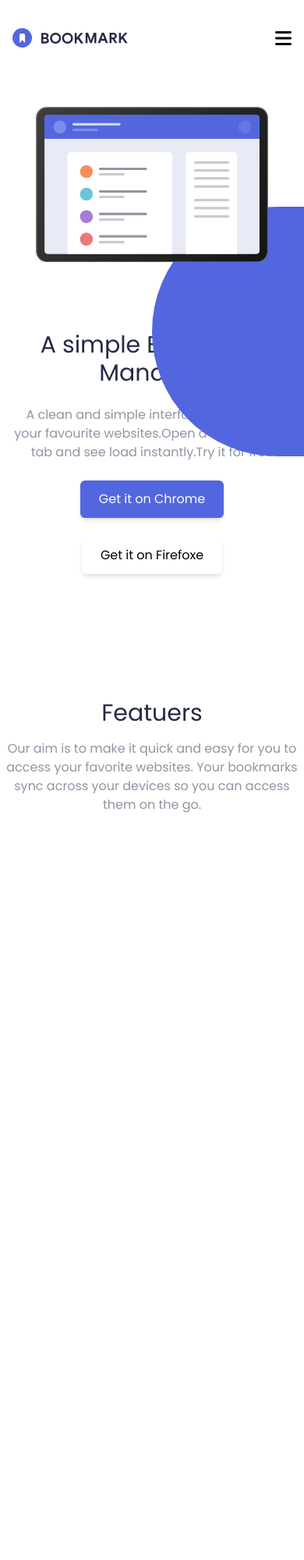
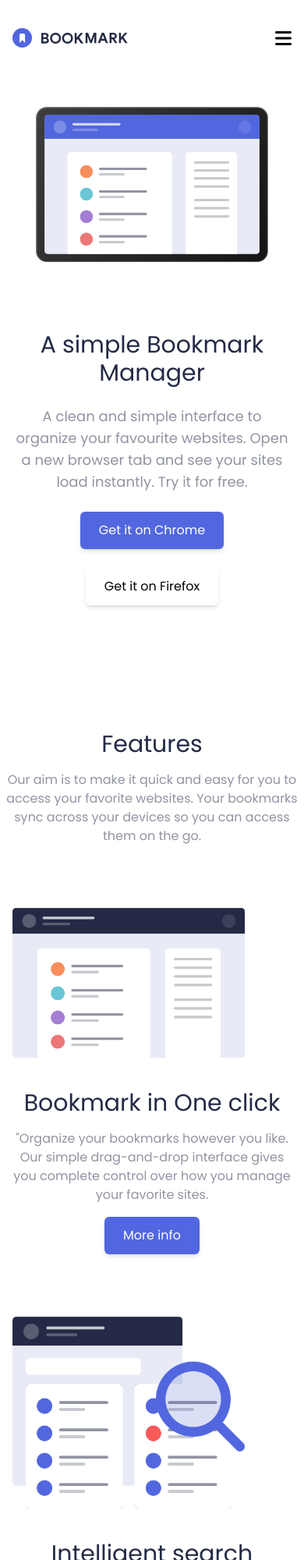
Before and after one commit to brainiac1010/Bookmark-landing-page, a website: page public/index.html in a window 390 px wide. Shown: the top 2000 px of the page at 78% size. Before the commit the page ends 1124 px from the top, so only its background shows below. Drawn offline with Linux system fonts and the light colour scheme.

Commit message:
features2 add

```diff
--- a/public/index.html
+++ b/public/index.html
@@ -15,65 +15,106 @@
     <!-- Header -->
     <header>
         <nav class="container flex items-center py-4 mt-4 sm:mt-12">
-            <div class="py-1"> <img src="./imgs/logo-bookmark.svg" alt=""></div>
+            <div class="py-1"><img src="./imgs/logo-bookmark.svg" alt=""></div>
             <ul class="hidden sm:flex flex-1 justify-end items-center gap-12 text-bookmark-blue uppercase text-xs">
-                <li class="cursor-pointer">Featuers</li>
+                <li class="cursor-pointer">Features</li>
                 <li class="cursor-pointer">Pricing</li>
                 <li class="cursor-pointer">Contact</li>
                 <button type="button" class="bg-bookmark-red text-white rounded-md px-7 py-3 uppercase">Login</button>
             </ul>
             <div class="flex sm:hidden flex-1 justify-end">
-                <i class=" text-2xl fas fa-bars"></i>
+                <i class="text-2xl fas fa-bars"></i>
             </div>
         </nav>
     </header>
 
-
-    <!--Hero-->
+    <!-- Hero -->
     <section class="relative">
         <div class="container flex flex-col-reverse lg:flex-row items-center gap-12 mt-14 lg:mt-28">
-            <!-- content -->
+            <!-- Content -->
             <div class="flex flex-1 flex-col items-center lg:items-start">
                 <h2 class="text-bookmark-blue text-3xl md:text-4 lg:text-5xl text-center lg:text-left mb-6">
-
-                    A simple Bookmark Manager</h2>
-                <p class="text-bookmark-grey tex-lg text-center lg:text-left mb-6"> A clean and simple interface to
-                    organize your favourite websites.Open a new browser tab and see load instantly.Try it for free</p>
+                    A simple Bookmark Manager
+                </h2>
+                <p class="text-bookmark-grey text-lg text-center lg:text-left mb-6">A clean and simple interface to
+                    organize your favourite websites. Open a new browser tab and see your sites load instantly. Try it
+                    for free.</p>
                 <div class="flex justify-center flex-wrap gap-6">
-                    <button type="button" class="btn btn-purple hover:bg-bookmark-white hover:text-black ">Get it on
+                    <button type="button" class="btn btn-purple hover:bg-bookmark-white hover:text-black">Get it on
                         Chrome</button>
                     <button type="button" class="btn btn-white hover:bg-bookmark-purple hover:text-white">Get it on
-                        Firefoxe</button>
-
+                        Firefox</button>
                 </div>
             </div>
-            <!--Image-->
+            <!-- Image -->
             <div class="flex justify-center flex-1 mb-10 md:mb-16 lg:mb-0 z-10">
                 <img class="w-5/6 h-5/6 sm:w-3/4 sm:h-3/4 md:w-full md:h-full" src="./imgs/hero-bg.png" alt="">
             </div>
-
         </div>
-        <!-- Rounded rectangle-->
+        <!-- Rounded rectangle -->
         <div
-            class="hiden md:block overflow-hidden bg-bookmark-purple rounded-l-full absolute h-80 w-2/4 top-32 right-0 lg:-bottom-28 lg:-right-36">
+            class="hidden md:block overflow-hidden bg-bookmark-purple rounded-l-full absolute h-80 w-2/4 top-32 right-0 lg:-bottom-28 lg:-right-36">
         </div>
     </section>
 
-    <!--Features -->
-
+    <!-- Features -->
     <section class="bg-bookmark-white py-20 mt-20 lg:mt-60">
-        <!--Heading-->
-
+        <!-- Heading -->
         <div class="sm:w-3/4 lg:w-5/12 mx-auto px-2">
-            <h1 class="text-3xl text-center text-bookmark-blue">Featuers</h1>
+            <h1 class="text-3xl text-center text-bookmark-blue">Features</h1>
             <p class="text-center text-bookmark-grey mt-4">Our aim is to make it quick and easy for you to access your
                 favorite websites. Your bookmarks sync across your devices so you can access them on the go.</p>
         </div>
 
+        <!-- Feature No1 -->
+        <div class="relative mt-20 lg:mt-24">
+            <div class="container flex flex-col lg:flex-row items-center justify-center gap-x-24">
+                <!-- Image -->
+                <div class="flex-1 justify-center z-10 mb-10 lg:mb-0">
+                    <img class="w-5/6 h-5/6 sm:w-3/4 sm:h-3/4 md:w-full md:h-full"
+                        src="./imgs/illustration-features-tab-1.png" alt="">
+                </div>
+
+                <!-- Content-->
+                <div class="flex flex-1 flex-col items-center lg:items-start">
+                    <h1 class="text-3xl text-bookmark-blue"> Bookmark in One click</h1>
+                    <p class=" text-bookmark-grey my-4 text-center lg:text-left sm:w-3/4 lg:w-full">"Organize your
+                        bookmarks however you like. Our simple drag-and-drop interface gives you complete control over
+                        how you manage your favorite sites.</p>
+                    <button type="button" class="btn btn-purple hover:bg-bookmark-white hover:text-black">More
+                        info</button>
+                </div>
+                <!-- Rounded rectangle -->
+                <div
+                    class="hidden lg:block overflow-hidden bg-bookmark-purple rounded-r-full absolute h-80 w-2/4 -bottom-24 -left-36">
+                </div>
+            </div>
+        </div>
+        <!-- Feature No2 -->
+        <div class="relative mt-20 lg:mt-52">
+            <div class="container flex flex-col lg:flex-row-reverse items-center justify-center gap-x-24">
+                <!-- Image -->
+                <div class="flex-1 justify-center z-10 mb-10 lg:mb-0">
+                    <img class="w-5/6 h-5/6 sm:w-3/4 sm:h-3/4 md:w-full md:h-full"
+                        src="./imgs/illustration-features-tab-2.png" alt="">
+                </div>
+
+                <!-- Content-->
+                <div class="flex flex-1 flex-col items-center lg:items-start">
+                    <h1 class="text-3xl text-bookmark-blue">Intelligent search</h1>
+                    <p class=" text-bookmark-grey my-4 text-center lg:text-left sm:w-3/4 lg:w-full">Our powerful search
+                        feature will help you find saved sites in no time at all. No need to crawl through all your
+                        bookmarks.</p>
+                    <button type="button" class="btn btn-purple hover:bg-bookmark-white hover:text-black">More
+                        info</button>
+                </div>
+                <!-- Rounded rectangle -->
+                <div
+                    class="hidden lg:block overflow-hidden bg-bookmark-purple rounded-l-full absolute h-80 w-2/4 -bottom-24 -right-36">
+                </div>
+            </div>
+        </div>
     </section>
-
-
-
 </body>
 
 </html>
```
Also changed, not shown: public/style.css.
